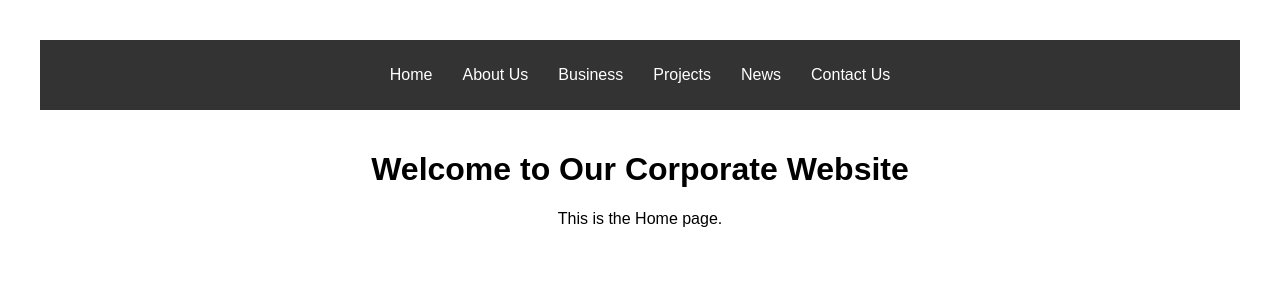
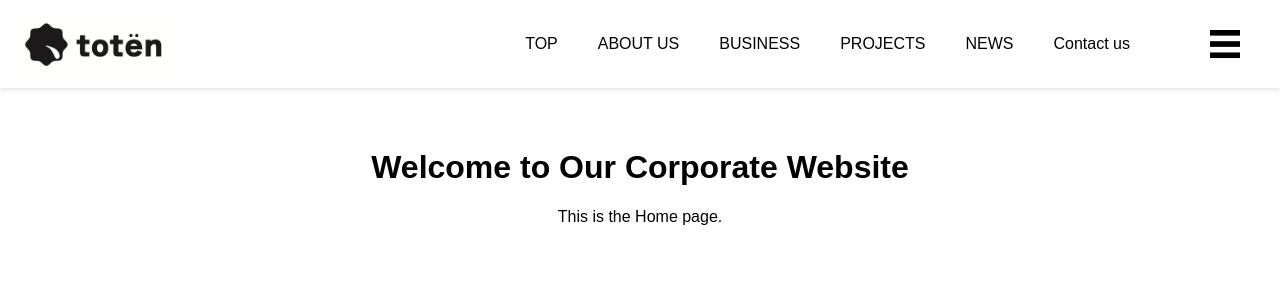
Before and after one commit to yukawa41/toten_HP-, a React (Create React App) app: page / in a window 1280 px wide. Shown: the top 300 px of the page. Built offline with nearby package versions, Linux system fonts and the light colour scheme.

Commit message:
headerの基本機能を実装完了

```diff
--- a/public/index.html
+++ b/public/index.html
@@ -24,6 +24,12 @@
       work correctly both with client-side routing and a non-root public URL.
       Learn how to configure a non-root public URL by running `npm run build`.
     -->
+  <link
+    rel="stylesheet"
+    href="https://cdnjs.cloudflare.com/ajax/libs/font-awesome/5.15.3/css/all.min.css"
+    integrity="sha384-iKbI8I+5fth1sDC++rBZgTiqf5bbN4N5a0a2d3B7r0NOhrI0qer7H5o8gN91sW5V"
+    crossorigin="anonymous"
+  />
     <title>React App</title>
   </head>
   <body>
--- a/src/App.css
+++ b/src/App.css
@@ -2,6 +2,7 @@ body {
   margin: 0;
   padding: 0;
   font-family: Arial, sans-serif;
+  padding-top: 68px; /* ヘッダーの高さ分だけ余白を追加 */
 }
 
 header {
--- /dev/null
+++ b/src/components/Header.css
@@ -0,0 +1,114 @@
+.header {
+    position: fixed;
+    top: 0;
+    width: 100%;
+    height: 68px;
+    background-color: white;
+    display: flex;
+    align-items: center;
+    justify-content: center;
+    box-shadow: 0 2px 4px rgba(0, 0, 0, 0.1);
+    z-index: 1000;
+    left: 0; /* 画面の左端に合わせる */
+  }
+
+  .nav-container {
+    width: 100%;
+    max-width: 2560px;
+    padding: 0 20px;
+    display: flex;
+    align-items: center;
+    justify-content: space-between;
+  }
+
+  .logo {
+    height: 68px;  /* ロゴの高さをヘッダーの高さに合わせる */
+    width: auto;   /* 幅を自動調整 */
+  }
+
+  .nav-links {
+    display: flex;
+    gap: 40px; /* リンクの間隔をさらに広げる */
+    flex-grow: 1;
+    justify-content: flex-end; /* リンクを右揃えにする */
+    margin-right: 20px; /* メニューアイコンの左に間隔を空ける */
+  }
+
+  .nav-links a {
+    text-decoration: none;
+    color: black;
+  }
+
+
+  .menu {
+    display: flex;
+    align-items: center;
+    cursor: pointer;
+  }
+
+  .menu-icon {
+    height: 30px; /* 適切なサイズに変更 */
+    width: auto;
+  }
+
+  .popup-menu {
+    position: fixed;
+    top: 0;
+    right: 0;
+    width: 70%;
+    max-width: 280px;
+    height: 100vh;
+    background-color: white;
+    box-shadow: -2px 0 5px rgba(0, 0, 0, 0.2);
+    padding: 20px;
+    transform: translateX(0);
+    transition: transform 0.3s ease-in-out;
+  }
+
+  .popup-header {
+    display: flex;
+    justify-content: space-between;
+    align-items: center;
+  }
+
+  .close-button {
+    background: none;
+    border: none;
+    font-size: 24px;
+    cursor: pointer;
+  }
+
+  .search-bar {
+    width: 80%;
+    padding: 10px;
+    border: 1px solid #ccc;
+    border-radius: 5px;
+  }
+
+  .menu-links {
+    margin-top: 20px;
+  }
+
+  .menu-links a {
+    display: block;
+    padding: 10px 0;
+    text-decoration: none;
+    color: black;
+    margin-left: 20%;
+  }
+
+  .social-icons {
+    position: absolute;
+    bottom: 20px;
+    left: 20%;
+  }
+
+  .social-icons a {
+    color: black;
+    margin-right: 10px;
+    text-decoration: none;
+  }
+
+  .social-icons i {
+    font-size: 24px;
+  }
--- a/src/components/Header.jsx
+++ b/src/components/Header.jsx
@@ -1,19 +1,59 @@
-import React from 'react';
+import React, { useState } from 'react';
 import { Link } from 'react-router-dom';
+import logo from '../assets/logo.png'; // 会社ロゴのパスを適切に設定してください
+import menuIcon from '../assets/menu.png'; // メニューアイコンのパスを適切に設定してください
+import './Header.css';
 
-const Header = () => (
-  <header>
-    <nav>
-      <ul>
-        <li><Link to="/">Home</Link></li>
-        <li><Link to="/about-us">About Us</Link></li>
-        <li><Link to="/business">Business</Link></li>
-        <li><Link to="/projects">Projects</Link></li>
-        <li><Link to="/news">News</Link></li>
-        <li><Link to="/contact-us">Contact Us</Link></li>
-      </ul>
-    </nav>
-  </header>
-);
+const Header = () => {
+  const [isMenuOpen, setMenuOpen] = useState(false);
+
+  const toggleMenu = () => {
+    setMenuOpen(!isMenuOpen);
+  };
+
+  const closeMenu = () => {
+    setMenuOpen(false);
+  };
+
+  return (
+    <header className="header">
+      <div className="nav-container">
+        <img src={logo} alt="Company Logo" className="logo" />
+        <nav className="nav-links">
+          <Link to="/">TOP</Link>
+          <Link to="/about-us">ABOUT US</Link>
+          <Link to="/business">BUSINESS</Link>
+          <Link to="/projects">PROJECTS</Link>
+          <Link to="/news">NEWS</Link>
+          <Link to="/contact-us">Contact us</Link>
+        </nav>
+        <div className="vertical-line"></div>
+        <div className="menu" onClick={toggleMenu}>
+          <img src={menuIcon} alt="Menu Icon" className="menu-icon" />
+        </div>
+      </div>
+      {isMenuOpen && (
+        <div className="popup-menu">
+          <div className="popup-header">
+            <button className="close-button" onClick={closeMenu}>×</button>
+            <input type="text" placeholder="Search..." className="search-bar" />
+          </div>
+          <div className="menu-links">
+            <Link to="/" onClick={closeMenu}>TOP</Link>
+            <Link to="/about-us" onClick={closeMenu}>ABOUTUS</Link>
+            <Link to="/business" onClick={closeMenu}>BUSINESS</Link>
+            <Link to="/projects" onClick={closeMenu}>PROJECTS</Link>
+            <Link to="/news" onClick={closeMenu}>NEWS</Link>
+            <Link to="/contact-us" onClick={closeMenu}>Contact us</Link>
+          </div>
+          <div className="social-icons">
+            <a href="https://www.facebook.com"><i className="fab fa-facebook"></i></a>
+            <a href="https://www.instagram.com"><i className="fab fa-instagram"></i></a>
+          </div>
+        </div>
+      )}
+    </header>
+  );
+};
 
 export default Header;
```
Also changed, not shown: src/assets/logo.png (added), src/assets/menu.png (added).
